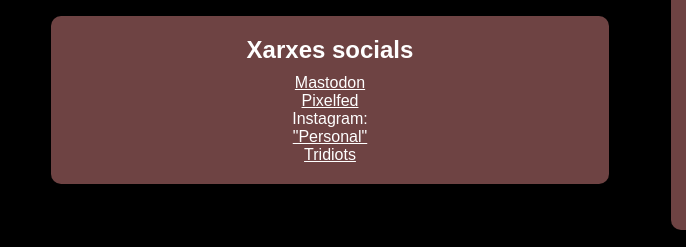
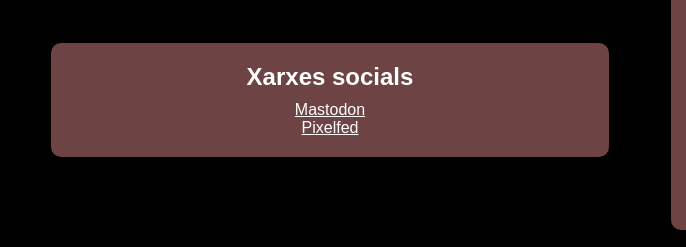
Before and after one commit to Truncada/pawlasweb, a plain HTML site: page index.html in a window 1280 px wide. Shown: the part 167-414 px from the top of the page, 0-686 px from the left. Drawn offline with Linux system fonts and the light colour scheme.

Commit message:
Eliminating socials

```diff
--- a/index.html
+++ b/index.html
@@ -23,20 +23,6 @@
             <ul>
               <li><a href="https://mastodon.social/@Truncada">Mastodon</a></li>
               <li><a href="https://luzeed.org/pauwl_la">Pixelfed</a></li>
-              <li>Instagram:
-                <ul>
-                  <li><a href="https://www.instagram.com/undostres2o18/">"Personal"</a></li>
-                  <li><a href="https://www.instagram.com/tridiots_prod/">Tridiots</a></li>
-                </ul>
-              </li>
-              <!--
-              <li>Youtube:
-                <ul>
-                  <li>Personal?</li>
-                  <li>Tridiots</li>
-                </ul>
-              </li>
-              <li>Bandcamp</li>-->
             </ul>
           </p>
         </div>
@@ -81,23 +67,6 @@
         <div class="peu-esq">
           <p>Website by Paula B. w a bit of AI</p>
         </div>
-       <!-- <ul class="social-links">
-          <li>
-            <a href="#" target="_blank" rel="noopener noreferrer">
-              <img src="icons/bandcamp.png" alt="Bandcamp"/>
-            </a>
-          </li>
-          <li>
-            <a href="#" target="_blank" rel="noopener noreferrer">
-              <img src="icons/bandcamp.png" alt="Bandcamp"/>
-            </a>
-          </li>
-          <li>
-            <a href="#" target="_blank" rel="noopener noreferrer">
-              <img src="icons/bandcamp.png" alt="Bandcamp"/>
-            </a>
-          </li>
-        </ul>-->
       </footer>
     </div>
     <script src="script.js"></script>
```
